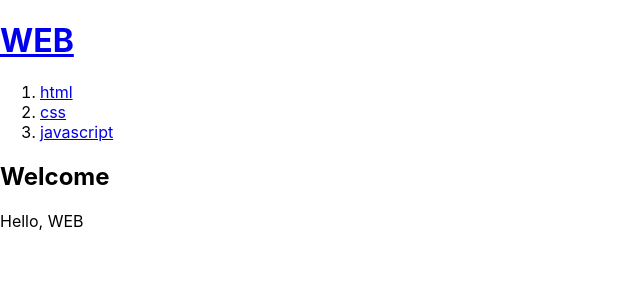
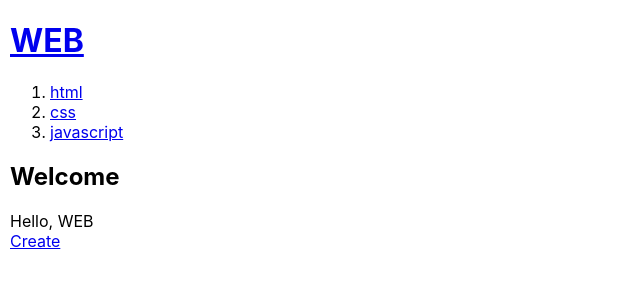
Before and after one commit to Hyeun9991/react-crud-study, a React (Create React App) app in the folder react-crud-study/: page / in a window 1280 px wide. Shown: the top 300 px of the page, without its empty margins (0-640 px from the left). Built offline with nearby package versions, Linux system fonts and the light colour scheme; the HTML template or start-up script is replaced by a standard one.

Commit message:
CRUD: read, create(추가)

```diff
--- a/react-crud-study/src/App.js
+++ b/react-crud-study/src/App.js
@@ -5,21 +5,24 @@ import { useState } from "react";
 import Header from "./components/Header";
 import Nav from "./components/Nav";
 import Article from "./components/Article";
+import Create from "./components/Create";
 
 function App() {
-  const [mode, setMode] = useState('WELCOME');
+  const [mode, setMode] = useState("WELCOME");
   const [id, setId] = useState(null);
-  const topics = [
+  const [nextId, setNextId] = useState(4);
+  const [topics, setTopics] = useState([
     { id: 1, title: "html", body: "html is..." },
     { id: 2, title: "css", body: "css is..." },
     { id: 3, title: "javascript", body: "javascript is..." },
-  ];
+  ]);
 
   let content = null;
   if (mode === "WELCOME") {
     content = <Article title="Welcome" body="Hello, WEB" />;
   } else if (mode === "READ") {
-    let title, body = null;
+    let title,
+      body = null;
     for (let i = 0; i < topics.length; i++) {
       if (topics[i].id === id) {
         title = topics[i].title;
@@ -27,10 +30,27 @@ function App() {
       }
     }
     content = <Article title={title} body={body} />;
+  } else if (mode === "CREATE") {
+    content = (
+      <Create
+        onCreate={(_title, _body) => {
+          // topics 변수에 새로운 원소를 추가해서 목록에 추가되도록 해야함
+          const newTopic = { id: nextId, title: _title, body: _body };
+          const newTopics = [...topics];
+          newTopics.push(newTopic);
+          setTopics(newTopics);
+
+          // 글 작성 후 상세보기 페이지로 넘어가기
+          setMode("READ");
+          setId(nextId);
+          setNextId(nextId + 1); // 다음에 추가할 글을 위해
+        }}
+      ></Create>
+    );
   }
 
   return (
-    <div>
+    <div style={{ marginLeft: 10 }}>
       <Header
         title="WEB"
         onChangeMode={() => {
@@ -45,6 +65,15 @@ function App() {
         }}
       />
       {content}
+      <a
+        href="/create"
+        onClick={(e) => {
+          e.preventDefault();
+          setMode("CREATE");
+        }}
+      >
+        Create
+      </a>
     </div>
   );
 }
--- /dev/null
+++ b/react-crud-study/src/components/Create.js
@@ -0,0 +1,21 @@
+import React from "react";
+
+function Create(props) {
+  return (
+  <article>
+    <h2>Create</h2>
+    <form onSubmit={e => {
+      e.preventDefault();
+      const title = e.target.title.value;
+      const body = e.target.body.value;
+      props.onCreate(title, body);
+    }}>
+      <p><input type="text" name="title" placeholder="제목을 입력하세요."/></p>
+      <p><textarea type="text" name="body" placeholder="내용을 입력하세요."/></p>
+      <p><input type="submit" value="Create" /></p>
+    </form>
+  </article>
+  );
+}
+
+export default Create;
```
Also changed, not shown: 1 other file (tests, documents, lock files or other folders).
